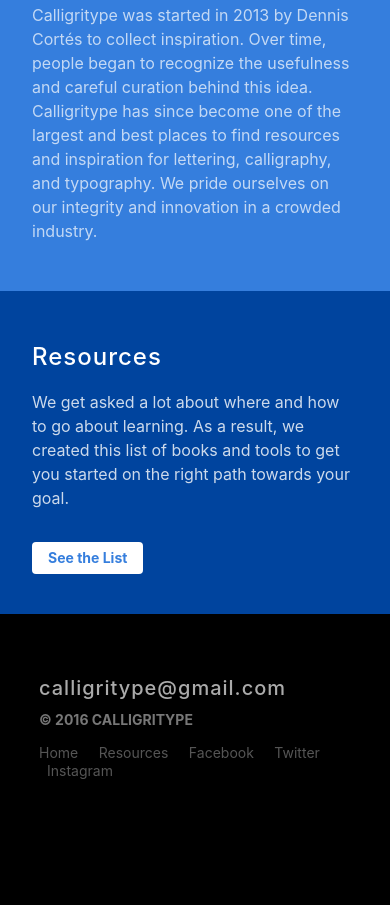
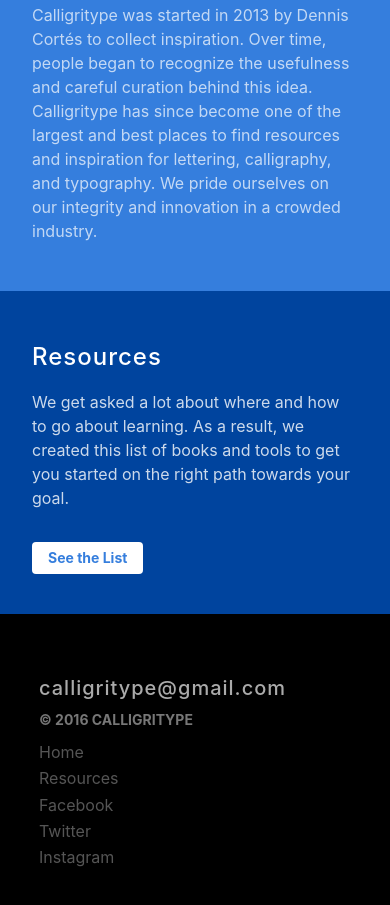
Before and after one commit to fromcortes/descender, a website: page index.html in a window 390 px wide. Shown: the part 1228-2133 px from the top of the page. Before the commit the page ends 2072 px from the top, so only its background shows below. Drawn offline with nearby package versions, Linux system fonts and the light colour scheme; files that its build step writes are made by us from their sources; a script that the page names is missing.

Commit message:
Updating footer for better mobile experience and adds links

```diff
--- a/index.html
+++ b/index.html
@@ -82,16 +82,16 @@
     </div>
 
     <!-- Footer -->
-    <div class="pv5 black-70">
+    <div class="pv5 bg-black">
       <div class="cf center w-80">
         <a href="mailto:calligritype@gmail.com" class="link fw5 title-tracking f4 f4-ns light-silver hover-white lh-solid">calligritype@gmail.com</a>
         <p class="f6 db b ttu lh-solid gray">© 2016 CALLIGRITYPE</p>
         <div class="mt3">
-          <a href="/terms/"    title="Home" class="link f6 dib pr2 mid-gray hover-white">Home</a>
-          <a href="/language/" title="Resources" class="link f6 dib ph2 mid-gray hover-white">Resources</a>
-          <a href="/terms/"    title="Facebook" class="link f6 dib ph2 mid-gray hover-white">Facebook</a>
-          <a href="/terms/"    title="Twitter" class="link f6 dib ph2 mid-gray hover-white">Twitter</a>
-          <a href="/privacy/"  title="Instagram" class="link f6 dib pl2 mid-gray hover-white">Instagram</a>
+          <a href="http://calligritype.com" title="Home" class="link f6-ns f5 dib-ns db pr2-ns mt0-ns mt2 mid-gray hover-white">Home</a>
+          <a href="http://calligritype.com/resources.html" title="Resources" class="link f6-ns f5 dib-ns db ph2-ns mt0-ns mt2 mid-gray hover-white">Resources</a>
+          <a href="http://facebook.com/calligritype" title="Facebook" class="link f6-ns f5 dib-ns db ph2-ns mt0-ns mt2 mid-gray hover-white">Facebook</a>
+          <a href="http://twitter.com/calligritype"    title="Twitter" class="link f6-ns f5 dib-ns db ph2-ns mt0-ns mt2 mid-gray hover-white">Twitter</a>
+          <a href="http://instagram.com/calligritype"  title="Instagram" class="link f6-ns f5 dib-ns db pl2-ns mt0-ns mt2 mid-gray hover-white">Instagram</a>
         </div>
       </div>
     </div>
```
Also changed, not shown: resources.html (+5 -5 lines).
